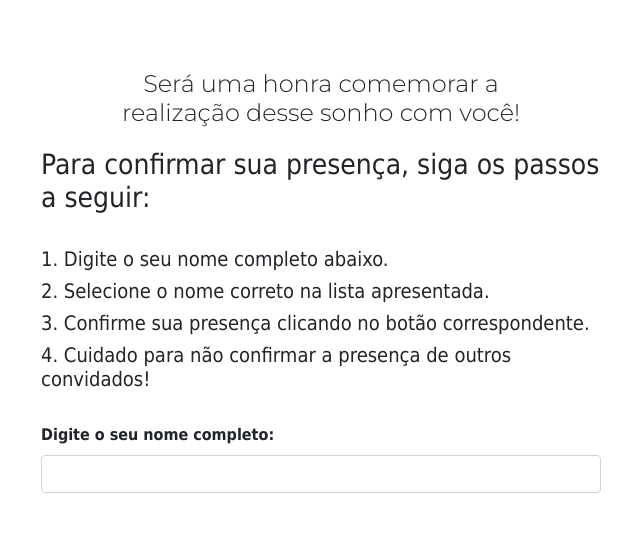
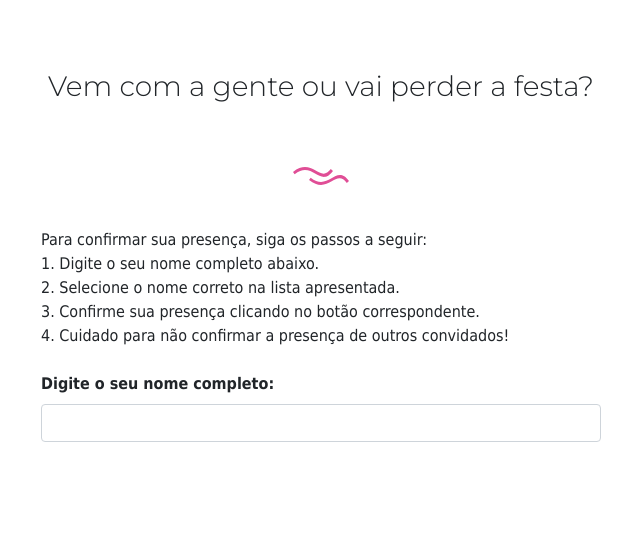
Before and after one commit to Gc04346/rsvp-casamento, a plain HTML site: page index.html in a window 1280 px wide. Shown: the whole page, without its empty margins (319-959 px from the left). Drawn offline with nearby package versions, Linux system fonts and the light colour scheme; a script that the page names is missing.

Commit message:
Mais ajustes css

```diff
--- a/index.html
+++ b/index.html
@@ -81,16 +81,24 @@
     align-items: center;
 ">
         <h2 class="montserrat-light" style="
-    text-align: center;
-    padding-left: 50px;
-    padding-right: 50px;">Será uma honra comemorar a realização desse sonho com você!</h2>
+        font-size: 28px;
+    text-align: center;">Vem com a gente ou vai perder a festa?</h2>
     </div>
-    <h3>Para confirmar sua presença, siga os passos a seguir:</h3>
+    <div style="
+    width: 100%;
+    padding: 40px 0px;
+    display: flex;
+    -webkit-box-pack: center;
+    justify-content: center;
+    -webkit-box-align: center;
+    align-items: center;
+"><span><svg width="56" height="18" viewBox="0 0 56 18" fill="#e04e96" xmlns="http://www.w3.org/2000/svg"><path d="M0 4.92768C19.5826 -10.6148 26.7353 16.9313 37.8024 2.11814L39.98 3.96852C26.8095 21.5901 19.7966 -7.08618 1.65519 7.31256L0 4.92768ZM17.6752 10.686C35.8166 25.0848 42.8326 -3.59153 56 14.0312L53.8213 15.8805C42.7553 1.07065 35.6047 28.6145 16.02 13.0721L17.6752 10.686Z" fill="#e04e96"></path></svg></span></div>
+    <span>Para confirmar sua presença, siga os passos a seguir:</span>
     <br>
-    <h5>1. Digite o seu nome completo abaixo.</h5>
-    <h5>2. Selecione o nome correto na lista apresentada.</h5>
-    <h5>3. Confirme sua presença clicando no botão correspondente.</h5>
-    <h5>4. Cuidado para não confirmar a presença de outros convidados!</h5>
+    <span>1. Digite o seu nome completo abaixo.</span><br>
+    <span>2. Selecione o nome correto na lista apresentada.</span><br>
+    <span>3. Confirme sua presença clicando no botão correspondente.</span><br>
+    <span>4. Cuidado para não confirmar a presença de outros convidados!</span><br>
     <br>
     <form>
         <div class="form-group">
```
